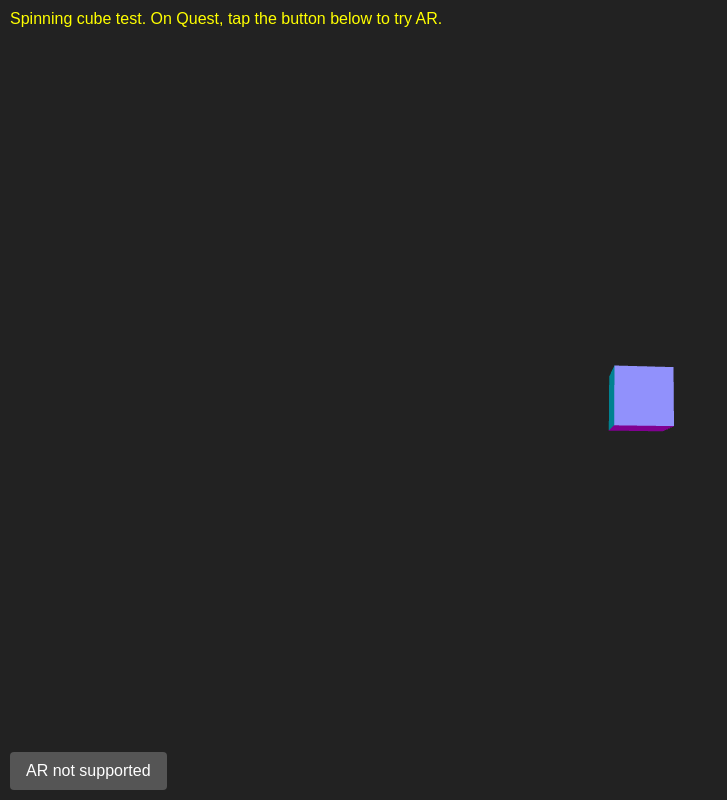
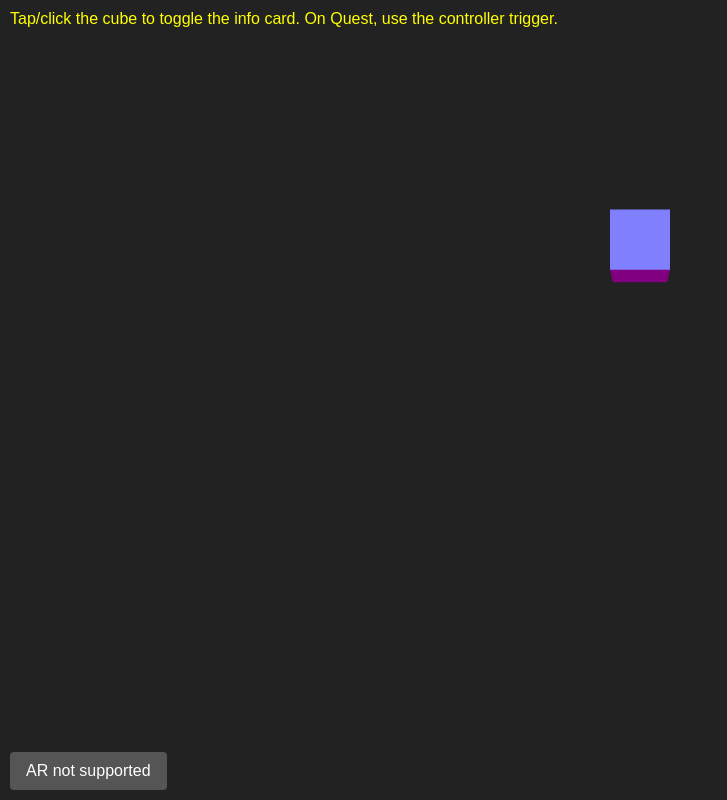
Before and after one commit to ca-armstrong/quest-webxr-test, a plain HTML site: page index.html in a window 1280 px wide. Shown: the whole page, without its empty margins (0-727 px from the left). Drawn offline with nearby package versions, Linux system fonts and the light colour scheme.

Commit message:
AR with card display on click
Updated title and improved AR interaction instructions. Added info card functionality and adjusted cube positioning.

```diff
--- a/index.html
+++ b/index.html
@@ -2,7 +2,7 @@
 <html lang="en">
   <head>
     <meta charset="utf-8" />
-    <title>Quest 3 WebXR Cube</title>
+    <title>Quest 3 WebXR Cube Info Card</title>
     <meta name="viewport" content="width=device-width, initial-scale=1.0" />
     <style>
       body {
@@ -39,22 +39,23 @@
   </head>
   <body>
     <div id="info">
-      Spinning cube test. On Quest, tap the button below to try AR.
+      Tap/click the cube to toggle the info card. On Quest, use the controller trigger.
     </div>
     <button id="enter-ar" disabled>Checking AR support...</button>
 
-    <!-- Three.js core from CDN -->
     <script src="https://cdn.jsdelivr.net/npm/three@0.138.3/build/three.min.js"></script>
 
     <script>
-      let scene, camera, renderer, cube;
+      let scene, camera, renderer, cube, infoCard;
       let xrSession = null;
+      let controller;
+      const raycaster = new THREE.Raycaster();
+      const mouse = new THREE.Vector2();
 
-      // Basic Three.js setup (spinning cube)
       function initThree() {
         renderer = new THREE.WebGLRenderer({ antialias: true, alpha: true });
         renderer.setSize(window.innerWidth, window.innerHeight);
-        renderer.xr.enabled = true; // enable WebXR support
+        renderer.xr.enabled = true;
         document.body.appendChild(renderer.domElement);
 
         scene = new THREE.Scene();
@@ -68,19 +69,51 @@
         camera.position.z = 2;
 
         const light = new THREE.DirectionalLight(0xffffff, 1);
-        light.position.set(1, 1, 1);
+        light.position.set(1, 3, 2);
         scene.add(light);
 
         const ambient = new THREE.AmbientLight(0xffffff, 0.4);
         scene.add(ambient);
 
+        // Cube at table height
         const geometry = new THREE.BoxGeometry(0.3, 0.3, 0.3);
         const material = new THREE.MeshNormalMaterial();
         cube = new THREE.Mesh(geometry, material);
-        cube.position.set(0, 0, -1); // 1 meter in front
+        cube.position.set(0, 0.8, -1); // 0.8m up, 1m in front (local-floor space)
         scene.add(cube);
 
+        // Info card: simple plane above the cube
+        const cardWidth = 0.4;
+        const cardHeight = 0.25;
+        const cardGeo = new THREE.PlaneGeometry(cardWidth, cardHeight);
+        const cardMat = new THREE.MeshBasicMaterial({
+          color: 0x2222ff,
+          side: THREE.DoubleSide
+        });
+        infoCard = new THREE.Mesh(cardGeo, cardMat);
+        infoCard.position.set(0, 0.8 + 0.3, -1); // above cube
+        infoCard.visible = false; // hidden until clicked
+        scene.add(infoCard);
+
+        // Simple white text-ish rectangle on the card
+        const innerGeo = new THREE.PlaneGeometry(cardWidth * 0.9, cardHeight * 0.6);
+        const innerMat = new THREE.MeshBasicMaterial({
+          color: 0xffffff,
+          side: THREE.DoubleSide
+        });
+        const inner = new THREE.Mesh(innerGeo, innerMat);
+        inner.position.set(0, 0, 0.001);
+        infoCard.add(inner);
+
+        // Desktop click handling (raycast from mouse)
+        window.addEventListener("click", onMouseClick);
         window.addEventListener("resize", onWindowResize);
+
+        // WebXR controller for Quest
+        controller = renderer.xr.getController(0);
+        controller.addEventListener("selectstart", onControllerSelect);
+        scene.add(controller);
+
         renderer.setAnimationLoop(animate);
       }
 
@@ -91,14 +124,50 @@
       }
 
       function animate() {
-        if (cube) {
-          cube.rotation.x += 0.01;
-          cube.rotation.y += 0.01;
+        // Make the info card always face the camera (billboard)
+        if (infoCard && infoCard.visible) {
+          infoCard.quaternion.copy(camera.quaternion);
         }
         renderer.render(scene, camera);
       }
 
-      // WebXR AR setup
+      // Mouse click on desktop browser
+      function onMouseClick(event) {
+        // Normalize mouse coordinates (-1 to 1)
+        mouse.x = (event.clientX / window.innerWidth) * 2 - 1;
+        mouse.y = -(event.clientY / window.innerHeight) * 2 + 1;
+
+        raycaster.setFromCamera(mouse, camera);
+        const intersects = raycaster.intersectObject(cube, true);
+
+        if (intersects.length > 0) {
+          toggleInfoCard();
+        }
+      }
+
+      // Controller select in WebXR (Quest)
+      function onControllerSelect() {
+        if (!cube) return;
+
+        // Raycast from controller forward
+        const tempMatrix = new THREE.Matrix4();
+        tempMatrix.identity().extractRotation(controller.matrixWorld);
+
+        raycaster.ray.origin.setFromMatrixPosition(controller.matrixWorld);
+        raycaster.ray.direction.set(0, 0, -1).applyMatrix4(tempMatrix);
+
+        const intersects = raycaster.intersectObject(cube, true);
+
+        if (intersects.length > 0) {
+          toggleInfoCard();
+        }
+      }
+
+      function toggleInfoCard() {
+        infoCard.visible = !infoCard.visible;
+      }
+
+      // WebXR AR support check
       async function checkWebXRSupport() {
         const arButton = document.getElementById("enter-ar");
         if (!navigator.xr) {
@@ -129,6 +198,8 @@
 
         if (xrSession) {
           xrSession.end();
+          xrSession = null;
+          arButton.textContent = "Enter AR";
           return;
         }
 
@@ -140,7 +211,6 @@
           xrSession = session;
           arButton.textContent = "Exit AR";
 
-          // Transparent background so passthrough shows through
           renderer.xr.setReferenceSpaceType("local-floor");
           await renderer.xr.setSession(session);
         } catch (err) {
```
